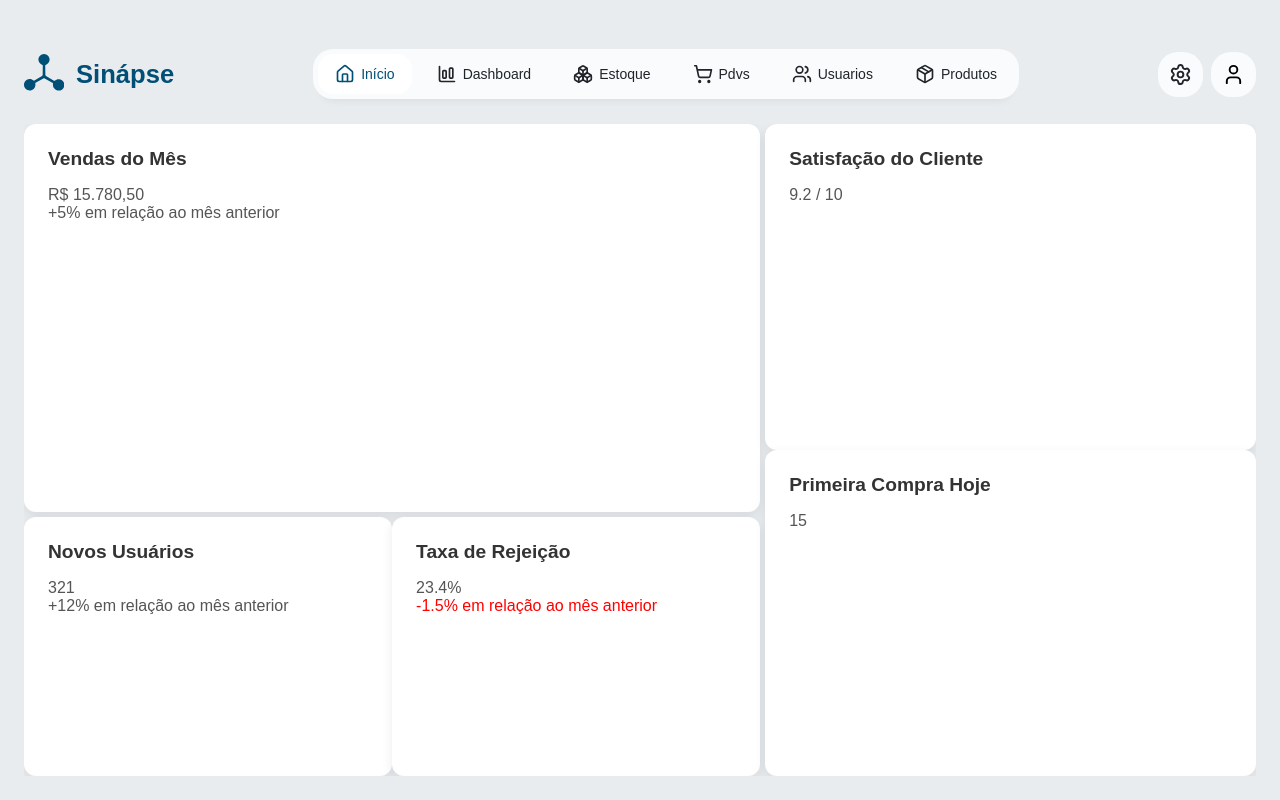
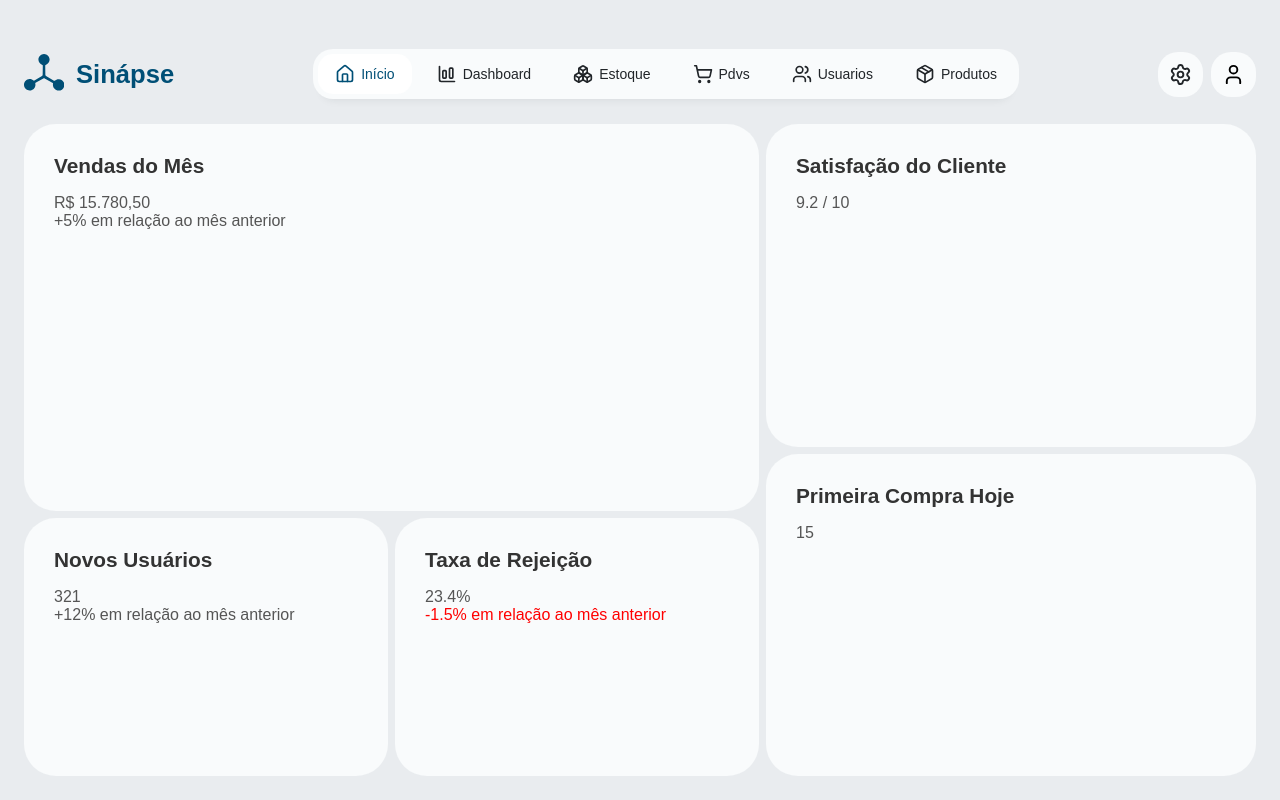
Before and after one commit to josielmaicon/Sinapse-ERP, a React (Vite) app in the folder interface/: page / in a window 1280 px wide. Built offline with nearby package versions, Linux system fonts and the light colour scheme; a web font is replaced by a local one.

Commit message:
recharts instalado

```diff
--- a/interface/package.json
+++ b/interface/package.json
@@ -13,7 +13,8 @@
     "lucide-react": "^0.544.0",
     "react": "^19.1.1",
     "react-dom": "^19.1.1",
-    "react-router-dom": "^7.9.3"
+    "react-router-dom": "^7.9.3",
+    "recharts": "^3.2.1"
   },
   "devDependencies": {
     "@eslint/js": "^9.36.0",
--- a/interface/src/styles/Card.module.css
+++ b/interface/src/styles/Card.module.css
@@ -1,21 +1,21 @@
 .card {
-  background-color: #ffffff; /* Fundo branco para o card */
-  border-radius: 12px;       /* Bordas arredondadas para o "balão" */
-  padding: 24px;             /* <<< SEU PADDING! Espaçamento interno */
-  box-shadow: 0 4px 12px rgba(0, 0, 0, 0.08); /* Sombra suave para destacar */
+  background-color: var(--color-bg-lvl-1); /* Fundo branco para o card */
+  border-radius: 32px;       /* Bordas arredondadas para o "balão" */
+  padding: 30px;             /* <<< SEU PADDING! Espaçamento interno */
+  box-shadow:none; /* Sombra suave para destacar */
   display: flex;
   flex-direction: column;
-  transition: transform 0.2s ease-in-out; /* Efeito suave ao passar o mouse */
+  /* transition: transform 0.2s ease-in-out; */
 }
 
 .card:hover {
-  transform: translateY(-5px); /* Levanta um pouco o card ao passar o mouse */
+  /* transform: translateY(-5px); */
 }
 
 .card h3 {
-  margin-top: 0; /* Remove a margem de cima do título */
+  margin-top: 0;
   margin-bottom: 16px;
-  font-size: 1.2rem;
+  font-size: 1.3rem;
   color: #333;
 }
 
--- a/interface/src/styles/Dashboard.inicial.module.css
+++ b/interface/src/styles/Dashboard.inicial.module.css
@@ -11,7 +11,7 @@
 .grid_0 {
   display: grid;
   grid-template-columns: 0.6fr 0.4fr;
-  gap: 5px;
+  gap: 7px;
   height: 100%;
   min-height: 0;
 }
@@ -19,7 +19,7 @@
 .grid_1 {
   display: grid;
   grid-template-rows: 0.6fr 0.4fr;
-  gap: 5px;
+  gap: 7px;
   height: 100%;
   min-height: 0;
 }
@@ -27,6 +27,7 @@
 .grid_1_1 {
   display: grid;
   grid-template-columns: 1fr 1fr;
+  gap: 7px;
   height: 100%;
   min-height: 0;
 }
@@ -36,4 +37,5 @@
   grid-template-rows: 1fr 1fr;
   height: 100%;
   min-height: 0;
+  gap: 7px;
 }
```
Also changed, not shown: 1 other file (tests, documents, lock files or other folders).
